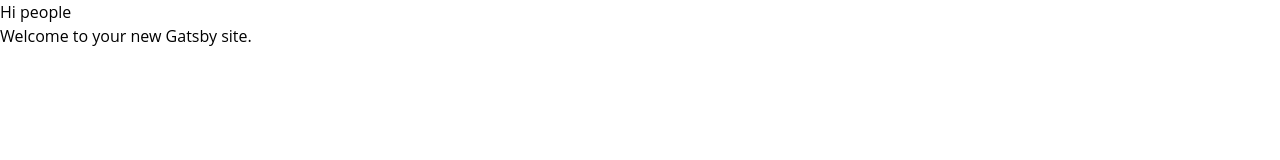
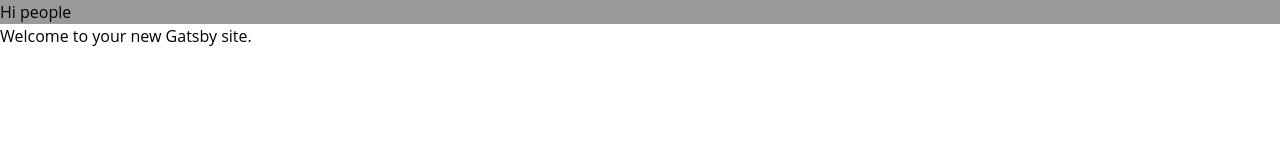
Before and after one commit to yougonnagetyours/tailwind-try-simple, a Gatsby site: page / in a window 1280 px wide. Built offline with nearby package versions, Linux system fonts and the light colour scheme; Gatsby itself is replaced by a stand-in of ours.

Commit message:
change h1 bcg color

```diff
--- a/src/styles/global.css
+++ b/src/styles/global.css
@@ -32,4 +32,5 @@ body {
 }
 h1{
   margin: 0 auto;
+  background-color: #999;
 }
```
